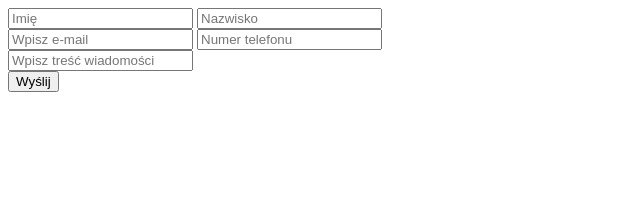
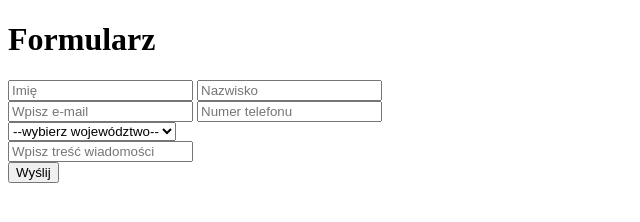
Before and after one commit to MarekWu86/html5, a plain HTML site: page zadanie form/index.html in a window 1280 px wide. Shown: the whole page, without its empty margins (0-640 px from the left). Drawn offline with Linux system fonts and the light colour scheme.

Commit message:
zadanko form

```diff
--- a/zadanie form/index.html
+++ b/zadanie form/index.html
@@ -7,11 +7,21 @@
     <title>Document</title>
 </head>
 <body>
+    <h1>Formularz</h1>
     <form action="https://formspree.io/aberharry@gmail.com" method="POST" />
         <label><input type="text" name="username" placeholder="Imię"></label>
-        <label><input type="text" name="usersurname" placeholder="Nazwisko"></label><br>
+        <label><input type="text" name="usersurname" placeholder="Nazwisko"></label>
+        <br>
         <label><input type="email" name="email" placeholder="Wpisz e-mail"></label>
-        <label><input type="tel" name="phone" placeholder="Numer telefonu"></label><br>
+        <label><input type="tel" name="phone" placeholder="Numer telefonu"></label>
+        <br>
+        <select name="wojewodztwo">
+                <option value="">--wybierz województwo--</option>
+                <option value="dolnyśląskie">dolnyśląsk</option>
+                <option value="mazowieckie">mazowieckie</option>
+                <option value="małopolskie">małopolskie</option>
+        </select>
+        <br>
         <label><input type="text" name="wiadomość" placeholder="Wpisz treść wiadomości" ></label><br>
         <input type="submit" value="Wyślij">
 
```
